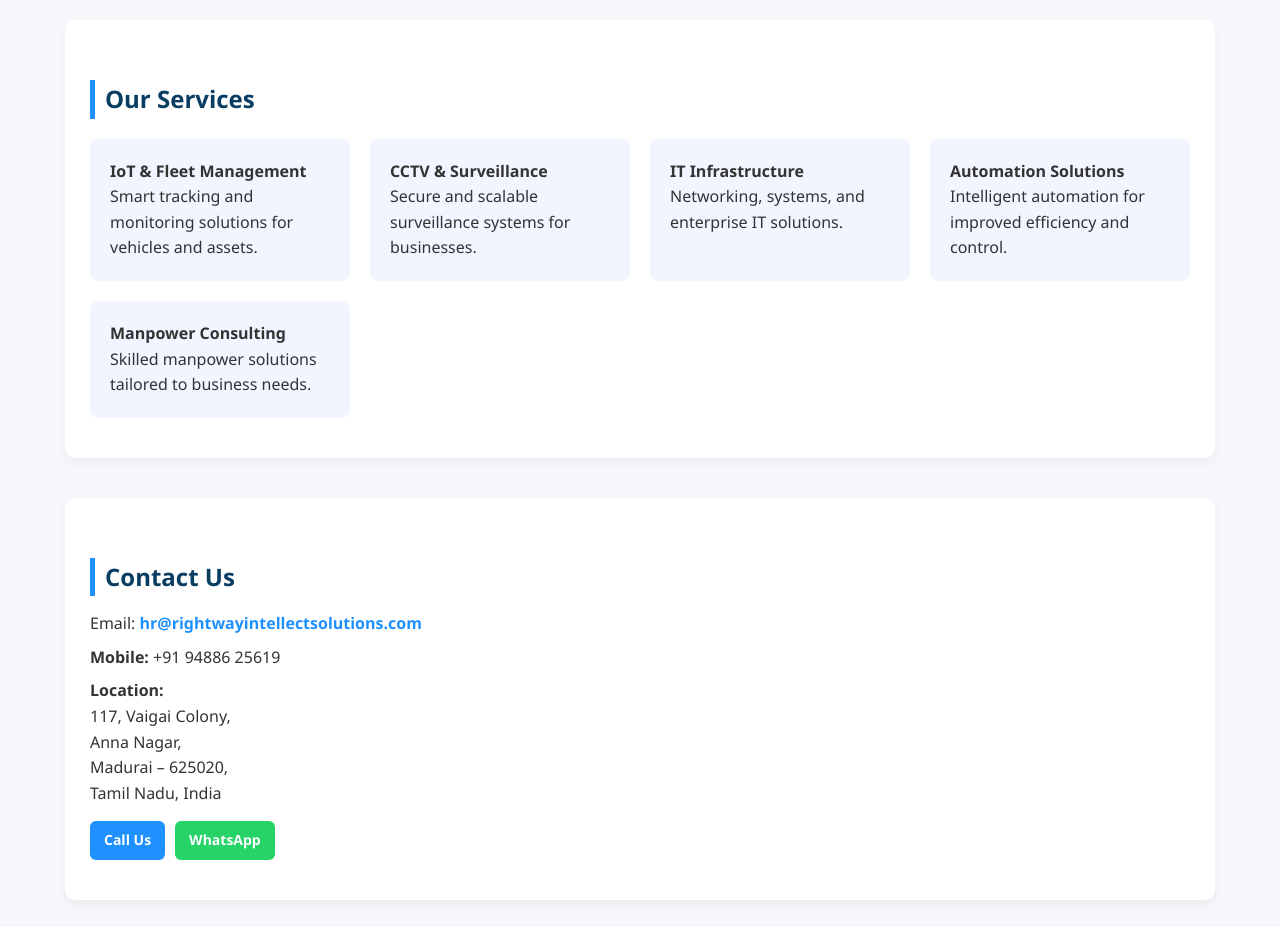
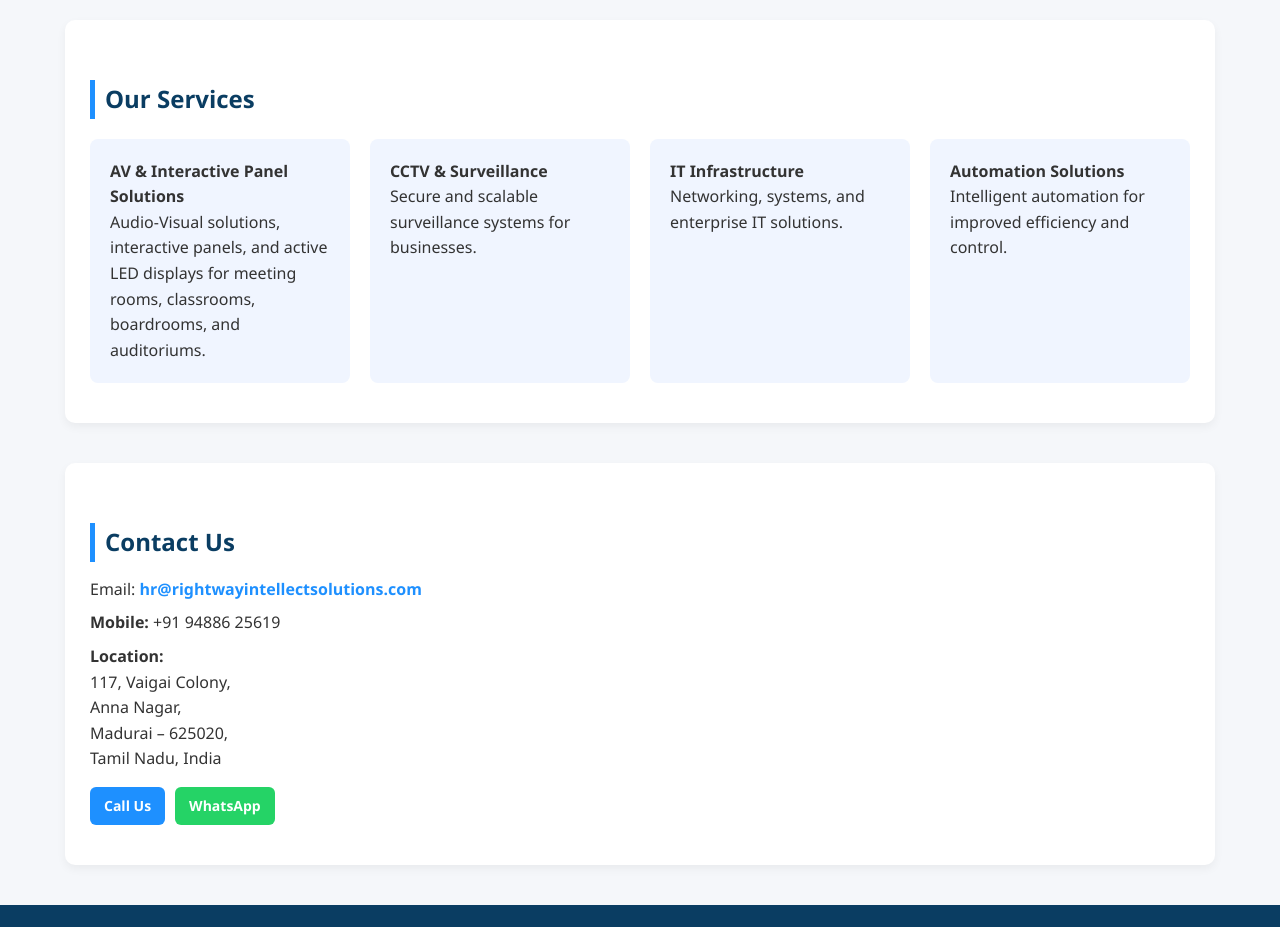
Before and after one commit to harishkonda-dev/rightwayintellectsolutions, a plain HTML site: page index.html in a window 1280 px wide. Shown: the part 980-1907 px from the top of the page. Drawn offline with Linux system fonts and the light colour scheme.

Commit message:
FORMAL Update index.html

```diff
--- a/index.html
+++ b/index.html
@@ -279,9 +279,10 @@
     <h2>Our Services</h2>
     <div class="services">
       <div class="service-box">
-        <strong>IoT & Fleet Management</strong><br>
-        Smart tracking and monitoring solutions for vehicles and assets.
-      </div>
+  <strong>AV & Interactive Panel Solutions</strong><br>
+  Audio-Visual solutions, interactive panels, and active LED displays for
+  meeting rooms, classrooms, boardrooms, and auditoriums.
+</div>
       <div class="service-box">
         <strong>CCTV & Surveillance</strong><br>
         Secure and scalable surveillance systems for businesses.
@@ -294,11 +295,7 @@
         <strong>Automation Solutions</strong><br>
         Intelligent automation for improved efficiency and control.
       </div>
-      <div class="service-box">
-        <strong>Manpower Consulting</strong><br>
-        Skilled manpower solutions tailored to business needs.
-      </div>
-    </div>
+     </div>
   </section>
 
   <!-- CONTACT -->
```
